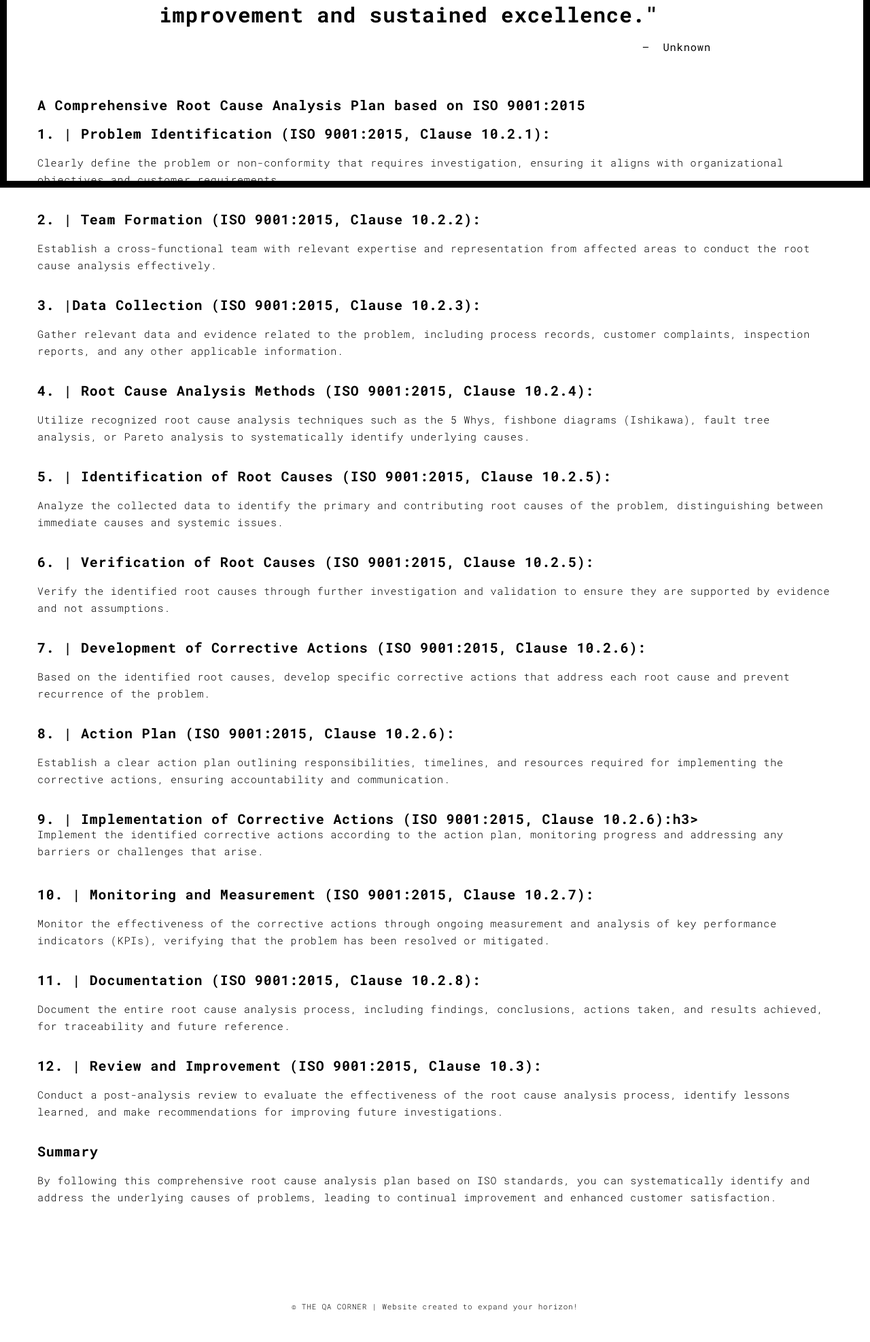
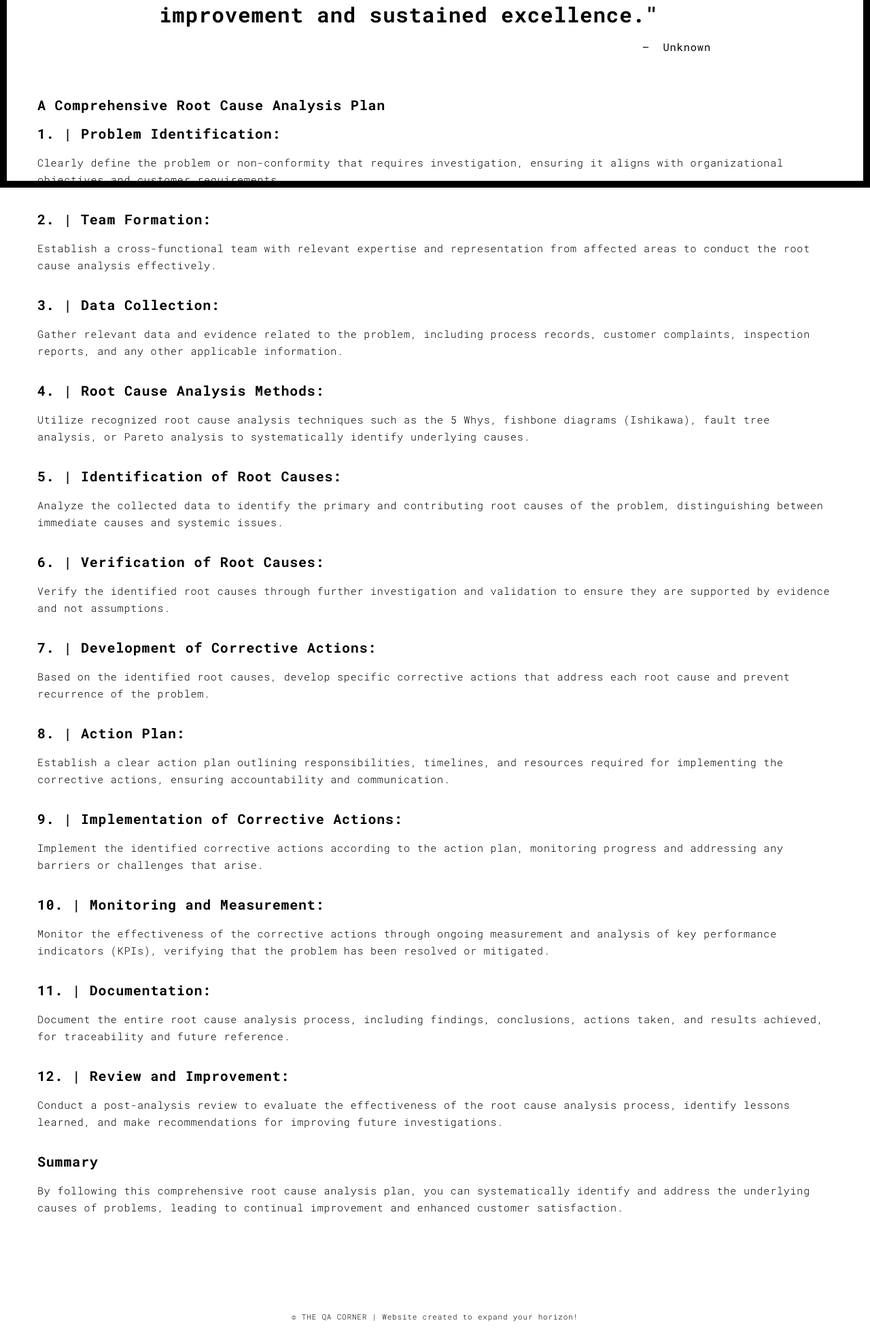
Before and after one commit to Gymmybear33/portfolio, a Flask app: page /rca.html in a window 1280 px wide. Shown: the part 524-2498 px from the top of the page at 68% size. Before the commit the page ends 2453 px from the top, so only its background shows below. Run offline with Flask 3, Linux system fonts and the light colour scheme; some libraries are stand-ins or nearby versions.

Commit message:
fixed rca site info

```diff
--- a/templates/rca.html
+++ b/templates/rca.html
@@ -79,57 +79,57 @@
       </div>
       <div class="col-md-12 col-md-offset-0 section-container-spacer">
         <div class="row">
-          <h3>A Comprehensive Root Cause Analysis Plan based on ISO 9001:2015</h3>
-          <h3>1. | Problem Identification (ISO 9001:2015, Clause 10.2.1):</h3>
+          <h3>A Comprehensive Root Cause Analysis Plan</h3>
+          <h3>1. | Problem Identification:</h3>
           <p class="p-size-info">Clearly define the problem or non-conformity that requires investigation, ensuring it aligns with organizational objectives and customer requirements.</p>
         </div>
         <div class="row">
-          <h3>2. | Team Formation (ISO 9001:2015, Clause 10.2.2):</h3>
+          <h3>2. | Team Formation:</h3>
           <p class="p-size-info">Establish a cross-functional team with relevant expertise and representation from affected areas to conduct the root cause analysis effectively.</p>
         </div>
         <div class="row">
-          <h3>3. |Data Collection (ISO 9001:2015, Clause 10.2.3):</h3>
+          <h3>3. | Data Collection:</h3>
           <p class="p-size-info">Gather relevant data and evidence related to the problem, including process records, customer complaints, inspection reports, and any other applicable information.</p>
         </div>
         <div class="row">
-          <h3>4. | Root Cause Analysis Methods (ISO 9001:2015, Clause 10.2.4):</h3>
+          <h3>4. | Root Cause Analysis Methods:</h3>
           <p class="p-size-info">Utilize recognized root cause analysis techniques such as the 5 Whys, fishbone diagrams (Ishikawa), fault tree analysis, or Pareto analysis to systematically identify underlying causes.</p>
         </div>
         <div class="row">
-          <h3>5. | Identification of Root Causes (ISO 9001:2015, Clause 10.2.5):</h3>
+          <h3>5. | Identification of Root Causes:</h3>
           <p class="p-size-info">Analyze the collected data to identify the primary and contributing root causes of the problem, distinguishing between immediate causes and systemic issues.</p>
         </div>
         <div class="row">
-          <h3>6. | Verification of Root Causes (ISO 9001:2015, Clause 10.2.5):</h3>
+          <h3>6. | Verification of Root Causes:</h3>
           <p class="p-size-info">Verify the identified root causes through further investigation and validation to ensure they are supported by evidence and not assumptions.</p>
         </div>
         <div class="row">
-          <h3>7. | Development of Corrective Actions (ISO 9001:2015, Clause 10.2.6):</h3>
+          <h3>7. | Development of Corrective Actions:</h3>
           <p class="p-size-info">Based on the identified root causes, develop specific corrective actions that address each root cause and prevent recurrence of the problem.</p>
         </div>
         <div class="row">
-          <h3>8. | Action Plan (ISO 9001:2015, Clause 10.2.6):</h3>
+          <h3>8. | Action Plan:</h3>
           <p class="p-size-info">Establish a clear action plan outlining responsibilities, timelines, and resources required for implementing the corrective actions, ensuring accountability and communication.</p>
         </div>
         <div class="row">
-          <h3>9. | Implementation of Corrective Actions (ISO 9001:2015, Clause 10.2.6):h3>
+          <h3>9. | Implementation of Corrective Actions:</h3>
           <p class="p-size-info">Implement the identified corrective actions according to the action plan, monitoring progress and addressing any barriers or challenges that arise.</p>
         </div>
         <div class="row">
-          <h3>10. | Monitoring and Measurement (ISO 9001:2015, Clause 10.2.7):</h3>
+          <h3>10. | Monitoring and Measurement:</h3>
           <p class="p-size-info">Monitor the effectiveness of the corrective actions through ongoing measurement and analysis of key performance indicators (KPIs), verifying that the problem has been resolved or mitigated.</p>
         </div>
         <div class="row">
-          <h3>11. | Documentation (ISO 9001:2015, Clause 10.2.8):</h3>
+          <h3>11. | Documentation:</h3>
           <p class="p-size-info">Document the entire root cause analysis process, including findings, conclusions, actions taken, and results achieved, for traceability and future reference.</p>
         </div>
         <div class="row">
-          <h3>12. | Review and Improvement (ISO 9001:2015, Clause 10.3):</h3>
+          <h3>12. | Review and Improvement:</h3>
           <p class="p-size-info">Conduct a post-analysis review to evaluate the effectiveness of the root cause analysis process, identify lessons learned, and make recommendations for improving future investigations.</p>
         </div>
         <div class="row">
           <h3>Summary</h3>
-          <p class="p-size-info">By following this comprehensive root cause analysis plan based on ISO standards, you can systematically identify and address the underlying causes of problems, leading to continual improvement and enhanced customer satisfaction.</p>
+          <p class="p-size-info">By following this comprehensive root cause analysis plan, you can systematically identify and address the underlying causes of problems, leading to continual improvement and enhanced customer satisfaction.</p>
         </div>
       </div>
 
```
